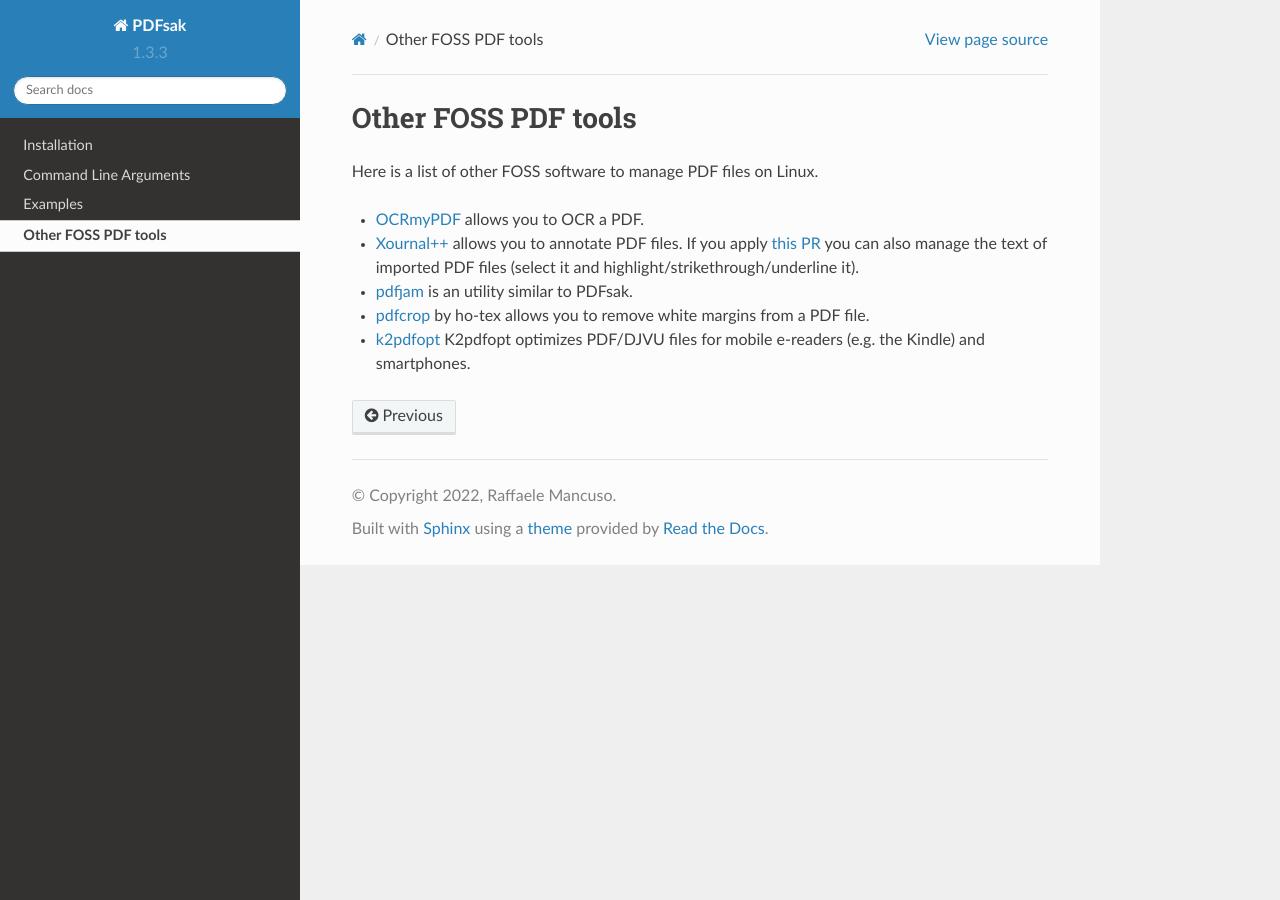
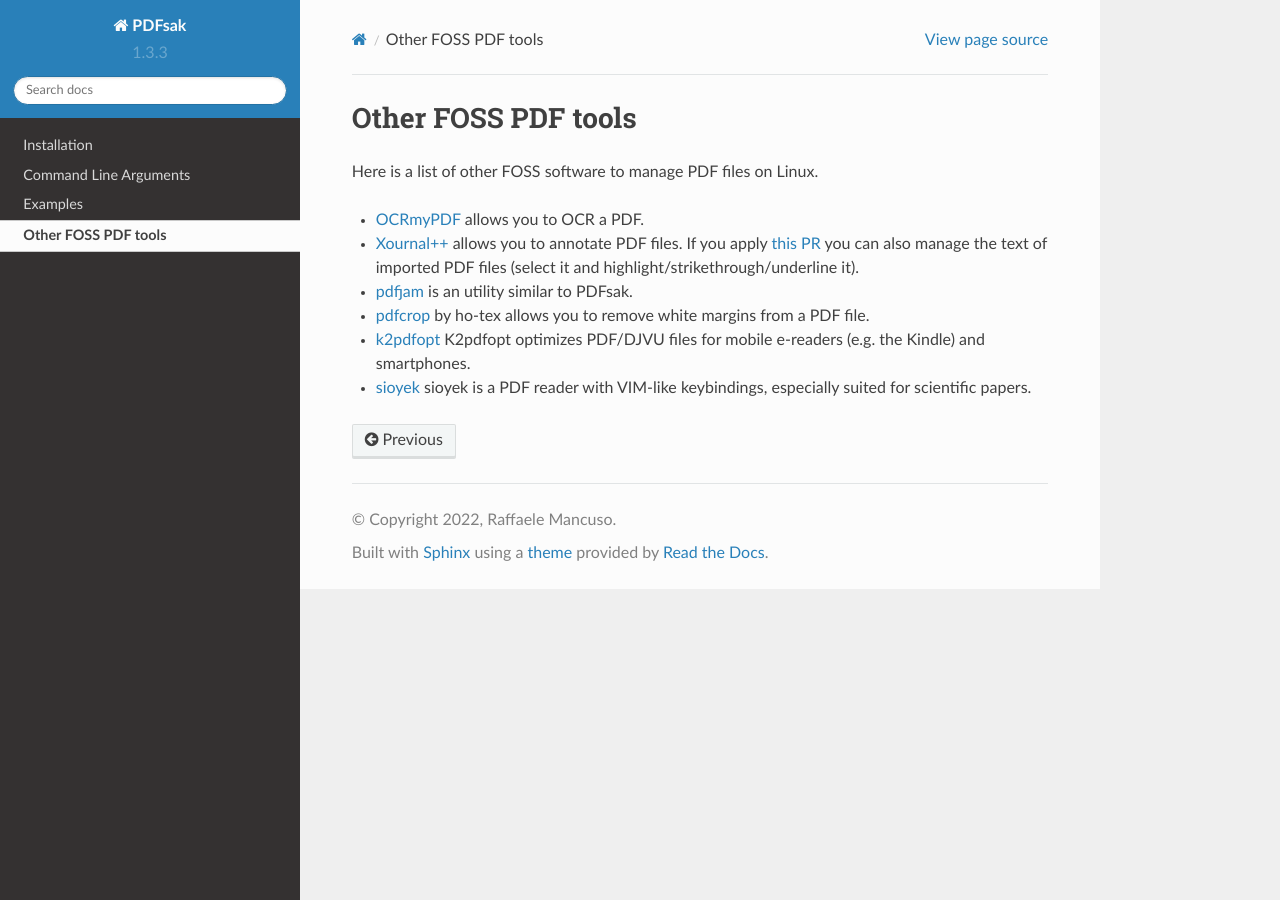
Before and after one commit to raffaem/pdfsak, a Sphinx documentation site: the page built from docs/source/other.rst, in a window 1280 px wide. Built offline with Sphinx 7.4.7 and the Read the Docs theme 2.0.0, drawn with Linux system fonts in a browser that asks for light colours.

Commit message:
Sponsorize sioyek

```diff
--- a/docs/source/other.rst
+++ b/docs/source/other.rst
@@ -7,4 +7,5 @@
 * `Xournal++ <https://github.com/xournalpp/xournalpp>`_ allows you to annotate PDF files. If you apply `this PR <https://github.com/xournalpp/xournalpp/pull/3326>`_ you can also manage the text of imported PDF files (select it and highlight/strikethrough/underline it).
 * `pdfjam <https://github.com/rrthomas/pdfjam>`_ is an utility similar to PDFsak.
 * `pdfcrop <https://github.com/ho-tex/pdfcrop>`_ by ho-tex allows you to remove white margins from a PDF file.
-* `k2pdfopt <https://willus.com/k2pdfopt/>`_ K2pdfopt optimizes PDF/DJVU files for mobile e-readers (e.g. the Kindle) and smartphones.
+* `k2pdfopt <https://willus.com/k2pdfopt>`_ K2pdfopt optimizes PDF/DJVU files for mobile e-readers (e.g. the Kindle) and smartphones.
+* `sioyek <https://github.com/ahrm/sioyek>`_ sioyek is a PDF reader with VIM-like keybindings, especially suited for scientific papers.
```
